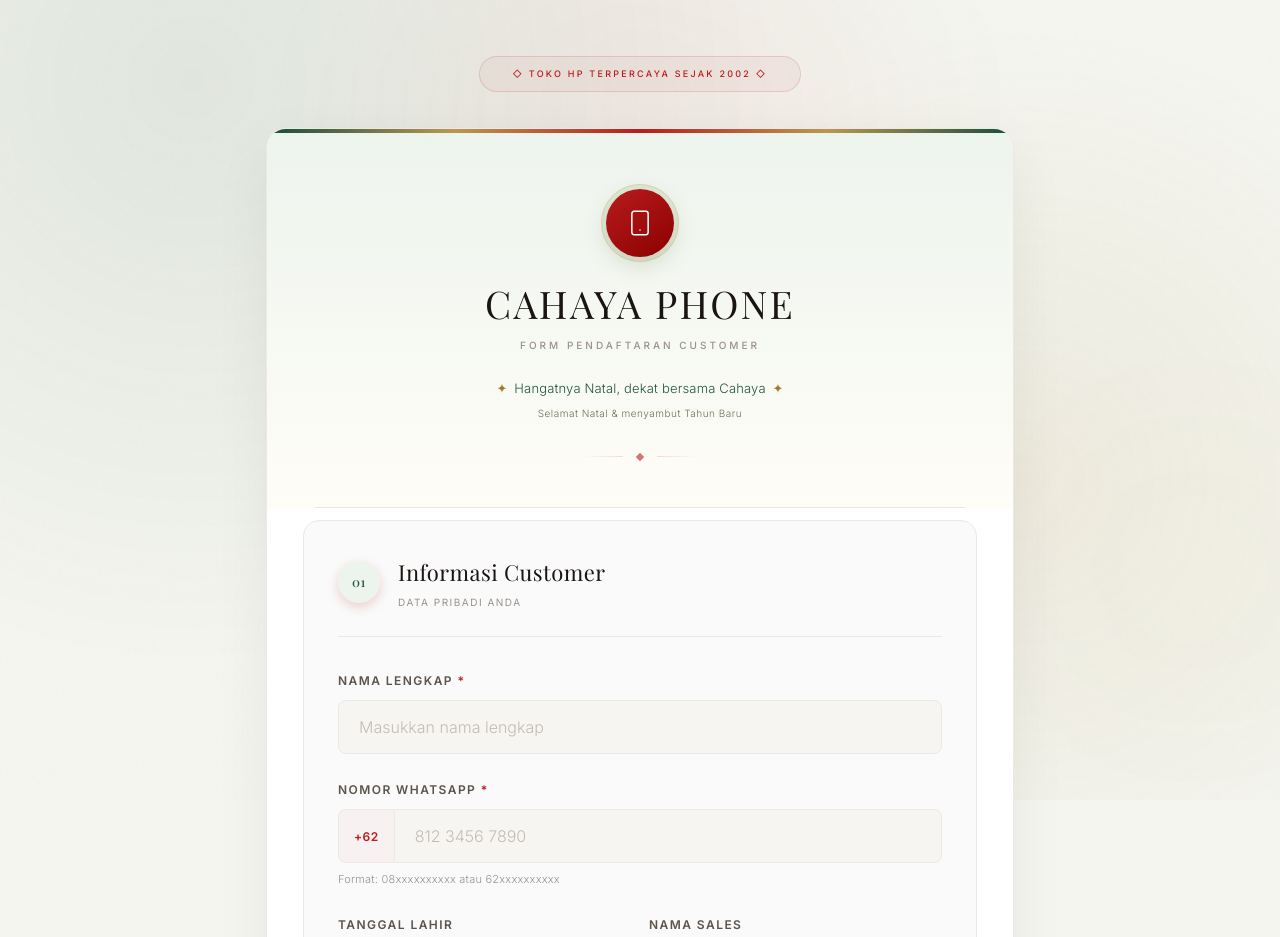
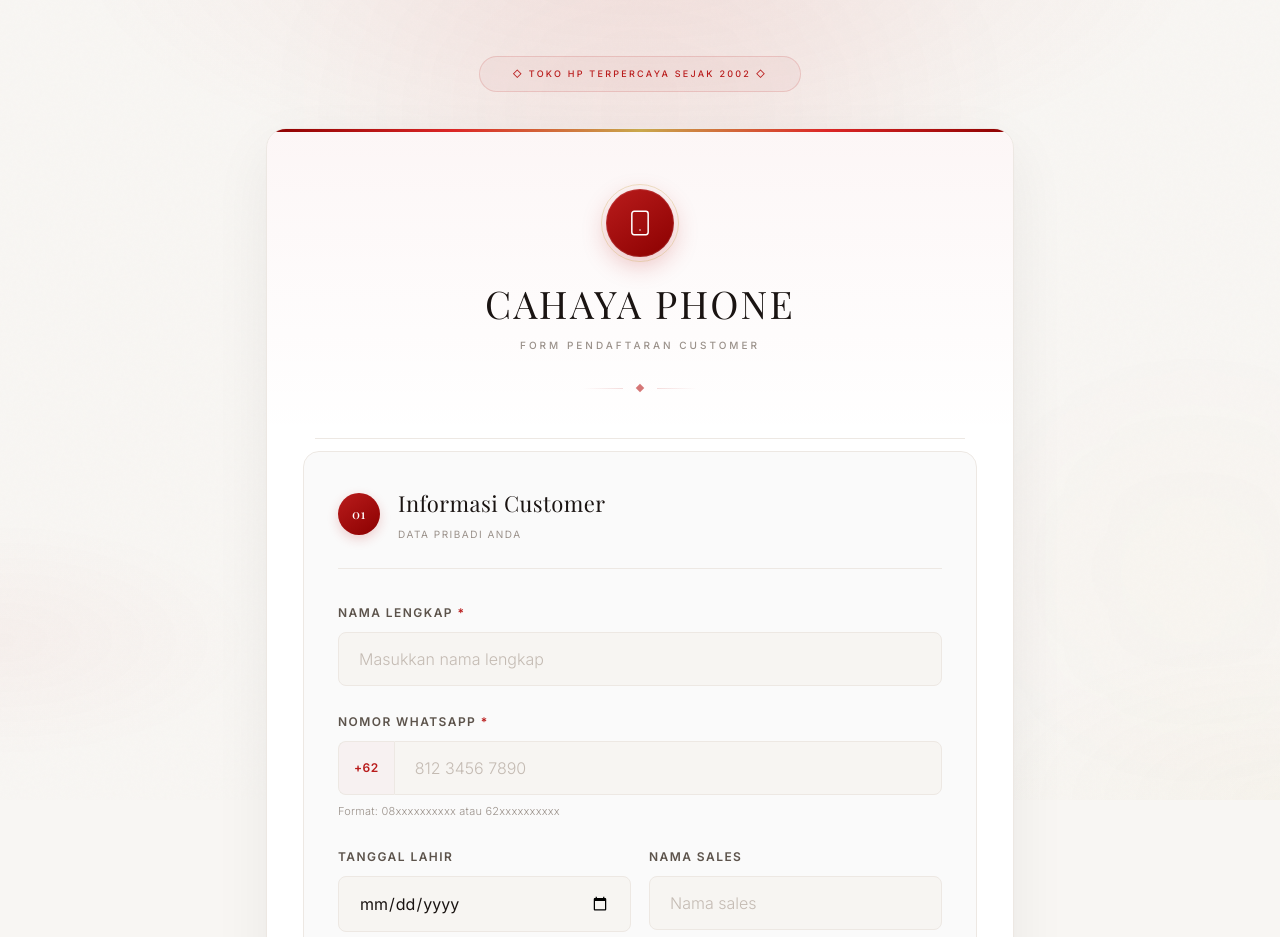
Before and after one commit to audriccxkeziaa/cahaya-phone-eddrick, a website: page customer/index.html in a window 1280 px wide. Shown: the top 937 px of the page. Drawn offline with nearby package versions, Linux system fonts and the light colour scheme; a web font is replaced by a local one.

Commit message:
Remove Christmas theme and restore regular customer and admin styling

```diff
--- a/admin/admin.css
+++ b/admin/admin.css
@@ -49,19 +49,6 @@
     --ease: cubic-bezier(0.16, 1, 0.3, 1);
 }
 
-/* Holiday accents stay within the existing red, white and gold identity. */
-.christmas-greeting { display: none; }
-.christmas-season { --bg-page: #f5f5ef; --gold: #b99850; }
-.christmas-season body { background-image: radial-gradient(ellipse at top right, rgba(28, 87, 67, .07), transparent 55%); }
-.christmas-season .header::before { background: linear-gradient(90deg, #174c3b, #b99850, #b91c1c, #b99850, #174c3b); height: 4px; }
-.christmas-season .christmas-greeting { display: block; color: #235640; font-size: 12px; margin-top: 12px; }
-.christmas-season .christmas-admin { display: flex; align-items: center; gap: 16px; padding: 18px 24px; margin: 0 0 22px; border: 1px solid #d7dfd2; border-radius: 14px; background: linear-gradient(110deg, #edf4ed, #fffdf6); box-shadow: 0 4px 18px rgba(24, 72, 52, .04); }
-.christmas-admin strong { font-family: 'Playfair Display', Georgia, serif; font-size: 20px; font-weight: 500; }
-.christmas-admin small { display: block; color: #526758; margin-top: 2px; }
-.christmas-star { font-size: 38px; color: #a78944; line-height: 1; }
-.christmas-season-label { margin-left: auto; font-size: 10px; text-transform: uppercase; letter-spacing: .14em; color: #6b613f; }
-.christmas-season .login-box { border-top: 3px solid #27563f; }
-
 /* Monthly monitoring and purchase details. */
 #pipelineModal .modal-content { max-width: 960px; }
 .pipeline-toolbar, .pipeline-years, .pipeline-tabs, .pipeline-pagination { display: flex; align-items: center; gap: 10px; }
@@ -97,9 +84,6 @@
 .pipeline-back { margin-bottom: 4px; }
 #googleResyncResult { white-space: pre-line; line-height: 1.7; overflow-wrap: anywhere; }
 @media (max-width: 600px) {
-    .christmas-season .christmas-admin { padding: 14px 16px; gap: 10px; }
-    .christmas-admin strong { font-size: 17px; }
-    .christmas-season-label { display: none; }
     .pipeline-summary { grid-template-columns: 1fr 1fr; }
     .pipeline-summary strong { font-size: 15px; }
     .pipeline-table th, .pipeline-table td { padding: 10px 7px; }
--- a/admin/service-worker.js
+++ b/admin/service-worker.js
@@ -4,7 +4,7 @@
 //   - API calls (/api/*): network-only (data must stay live)
 //   - Everything else: network-first, fallback to cache
 
-const CACHE_VERSION = 'cp-admin-v17';
+const CACHE_VERSION = 'cp-admin-v18';
 // HTML pages — network-first so updates ship immediately.
 const HTML_ASSETS = [
   '/admin/',
--- a/config.js
+++ b/config.js
@@ -10,12 +10,6 @@
 
 const API_BASE_URL = '';
 
-// A small seasonal accent for the store's November–December holiday period.
-const storeMonth = Number(new Intl.DateTimeFormat('en', {
-    month: '2-digit', timeZone: 'Asia/Makassar'
-}).format(new Date()));
-document.documentElement.classList.toggle('christmas-season', storeMonth === 11 || storeMonth === 12);
-
 // Override fetch: semua /api/ call otomatis pakai base URL
 (function() {
     const _originalFetch = window.fetch;
--- a/customer/index.html
+++ b/customer/index.html
@@ -34,7 +34,6 @@
                 </div>
                 <h1 class="brand-name">CAHAYA PHONE</h1>
                 <p class="brand-tagline">FORM PENDAFTARAN CUSTOMER</p>
-                <div class="christmas-greeting"><span aria-hidden="true">✦</span> Hangatnya Natal, dekat bersama Cahaya <span aria-hidden="true">✦</span><small>Selamat Natal &amp; menyambut Tahun Baru</small></div>
                 <div class="header-divider">
                     <span class="divider-diamond"></span>
                 </div>
--- a/customer/style.css
+++ b/customer/style.css
@@ -52,16 +52,6 @@
     --duration-slow: 0.8s;
 }
 
-.christmas-greeting { display: none; }
-.christmas-season { --bg-page: #f4f5ef; --gold: #b99850; }
-.christmas-season .bg-pattern { background-image: radial-gradient(circle at 15% 10%, rgba(38, 89, 60, .09), transparent 45%), radial-gradient(circle at 80% 60%, rgba(185, 152, 80, .10), transparent 40%); }
-.christmas-season .container::before { height: 4px; background: linear-gradient(90deg, #174c3b, #b99850, #b91c1c, #b99850, #174c3b); }
-.christmas-season .header { background: linear-gradient(180deg, #edf4ed 0%, #fffdf8 100%); }
-.christmas-season .christmas-greeting { display: block; margin: 24px auto 0; max-width: 340px; color: #235640; font-size: 13px; line-height: 1.8; }
-.christmas-greeting > span { color: #9d7a33; margin: 0 3px; }
-.christmas-greeting > small { display: block; font-size: 10px; letter-spacing: .05em; color: #667153; margin-top: 3px; }
-.christmas-season .section-number { color: #27563f; background: #edf4ed; border-color: #dae5d6; }
-.christmas-season .brand-icon { box-shadow: 0 8px 24px rgba(71, 88, 45, .18), 0 0 0 5px #e0e8d8; }
 
 /* ============================================
    RESET & BASE
```
Also changed, not shown: admin/dashboard.html (+0 -1 lines), admin/index.html (+0 -1 lines), docs/contact-sync.md (+1 -3 lines).
